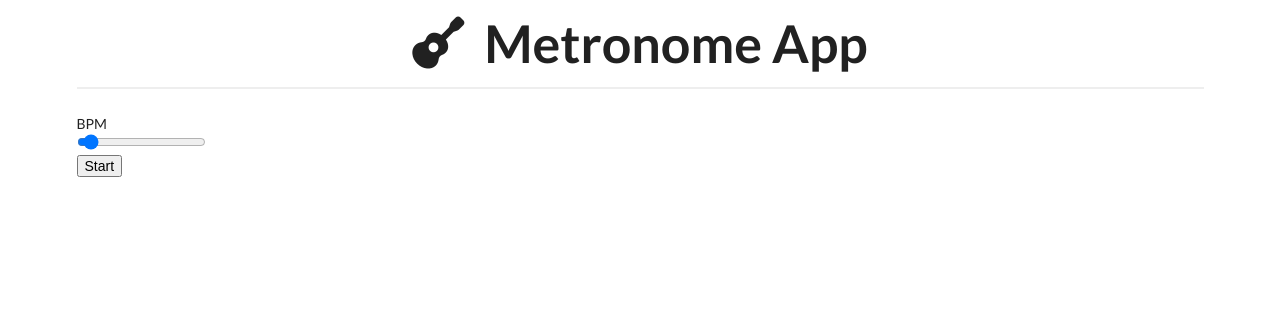
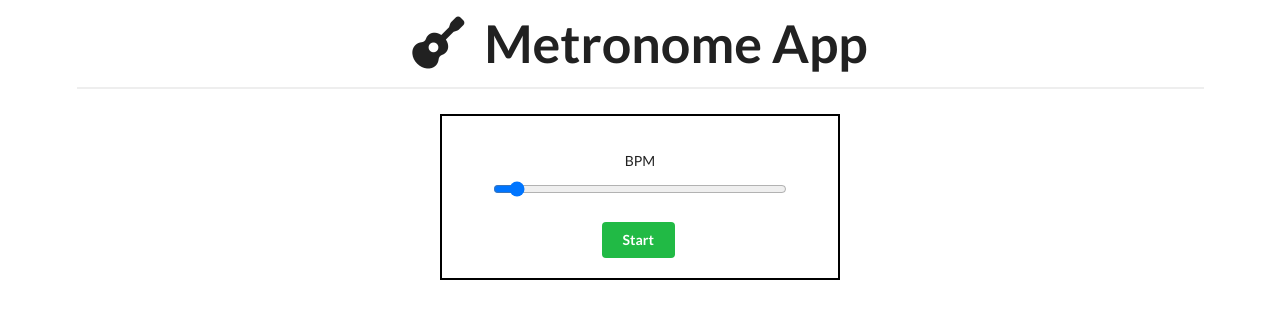
Before and after one commit to mateuszlubianka1993/metronome-app, a React (Create React App) app: page / in a window 1280 px wide. Shown: the top 318 px of the page. Built offline with nearby package versions, Linux system fonts and the light colour scheme.

Commit message:
add Metronome component and Metronome.css file

```diff
--- /dev/null
+++ b/src/components/Metronome.css
@@ -0,0 +1,15 @@
+.metronome-container {
+    width: 400px;
+    border: 2px solid #000;
+    margin-left: auto;
+    margin-right: auto;
+    text-align: center;
+    padding: 20px;
+}
+.metronome-input-box {
+    padding: 15px;
+}
+.metronome-input-box input {
+    width: 90%;
+    margin: 10px;
+}
--- a/src/components/Metronome.js
+++ b/src/components/Metronome.js
@@ -1,13 +1,14 @@
 import React from 'react';
+import './Metronome.css';
 
 const Metronome = () => {
     return (
         <div className="metronome-container">
-            <div className="bpm-slider">
-                <div>BPM</div>
+            <div className="metronome-input-box">
+                <div className="bpm-display">BPM</div>
                 <input type="range" min="40" max="220" />
             </div>
-                <button>Start</button>
+                <button className="positive ui button">Start</button>
         </div>
     );
 };
```
